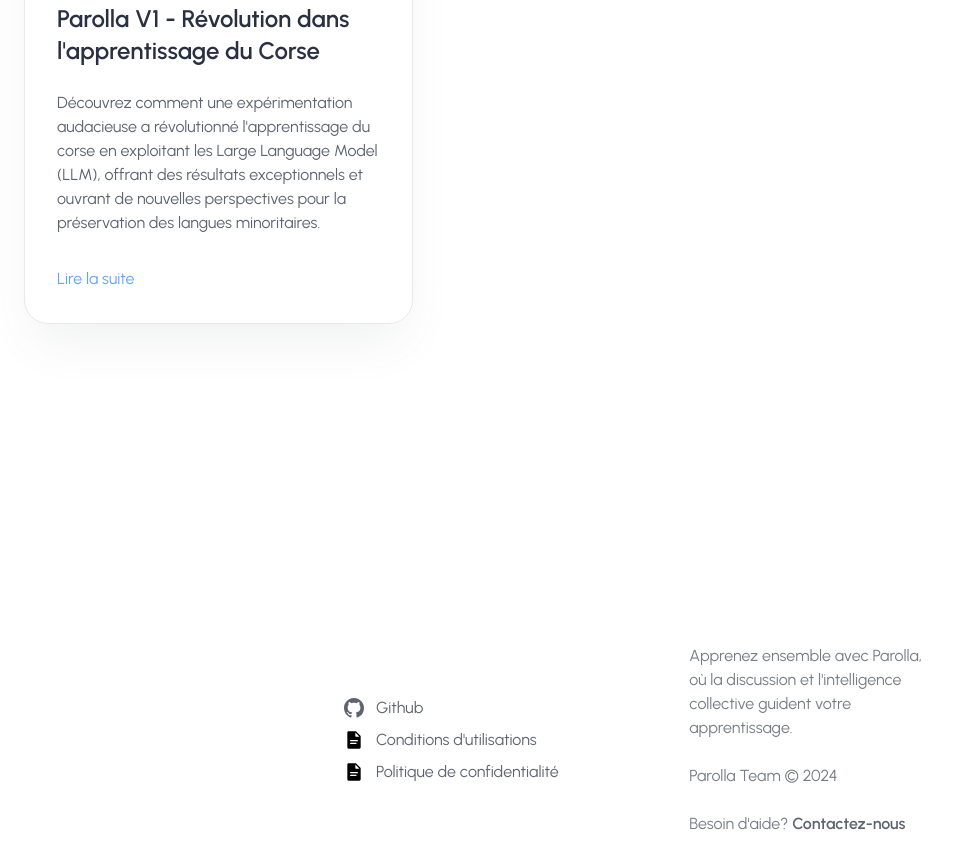
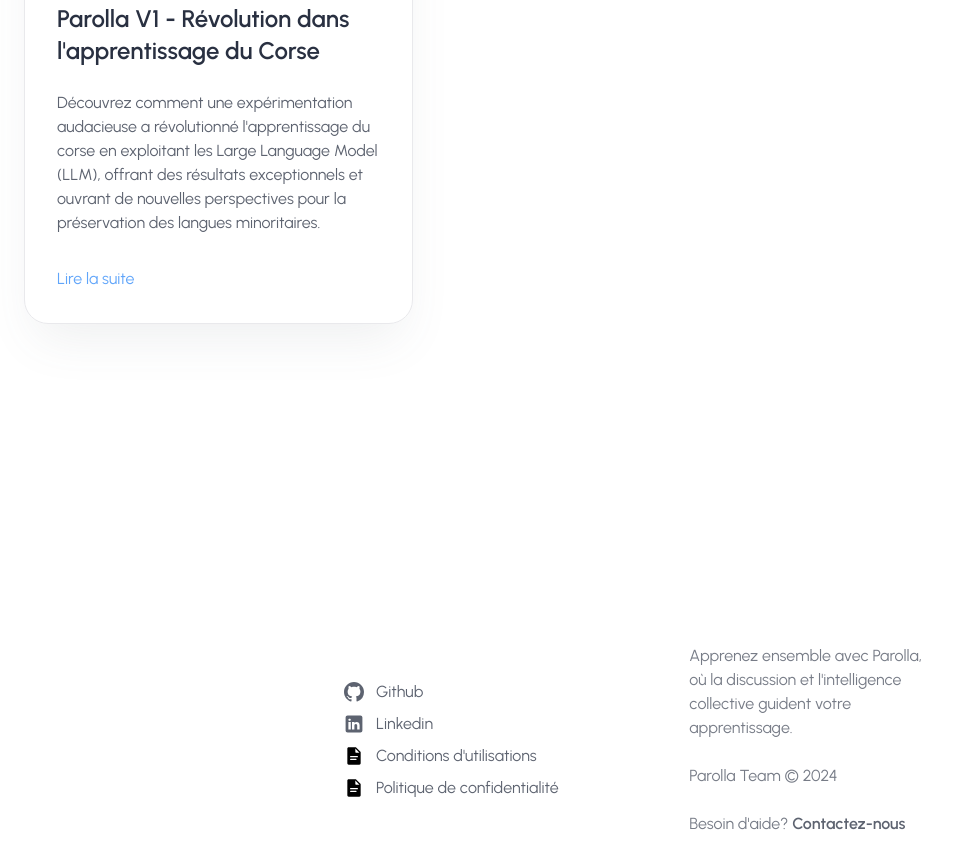
Before and after one commit to parolla-team/parolla.chat, an Astro site: page / in a window 1280 px wide. Shown: the part 2822-3690 px from the top of the page, without its empty margins (0-960 px from the left). Built offline with nearby package versions, Linux system fonts and the light colour scheme; Astro itself is replaced by a stand-in of ours.

Commit message:
Update links

```diff
--- a/src/components/AppFooter.astro
+++ b/src/components/AppFooter.astro
@@ -34,7 +34,16 @@
               </li>
               <li>
                 <a
-                  href="#"
+                  href="https://linkedin.com/company/parolla-chat"
+                  class="flex items-center space-x-3 transition hover:text-primary"
+                >
+                <svg xmlns="http://www.w3.org/2000/svg" viewBox="0 0 50 50" class="w-5">    <path fill="currentColor" d="M41,4H9C6.24,4,4,6.24,4,9v32c0,2.76,2.24,5,5,5h32c2.76,0,5-2.24,5-5V9C46,6.24,43.76,4,41,4z M17,20v19h-6V20H17z M11,14.47c0-1.4,1.2-2.47,3-2.47s2.93,1.07,3,2.47c0,1.4-1.12,2.53-3,2.53C12.2,17,11,15.87,11,14.47z M39,39h-6c0,0,0-9.26,0-10 c0-2-1-4-3.5-4.04h-0.08C27,24.96,26,27.02,26,29c0,0.91,0,10,0,10h-6V20h6v2.56c0,0,1.93-2.56,5.81-2.56 c3.97,0,7.19,2.73,7.19,8.26V39z"/></svg>
+                  <span>Linkedin</span>
+                </a>
+              </li>
+              <li>
+                <a
+                  href="/conditions"
                   class="flex items-center space-x-3 transition hover:text-primary"
                 >
                   <svg
@@ -54,7 +63,7 @@
               </li>
               <li>
                 <a
-                  href="#"
+                  href="/terms"
                   class="flex items-center space-x-3 transition hover:text-primary"
                 >
                   <svg
```
